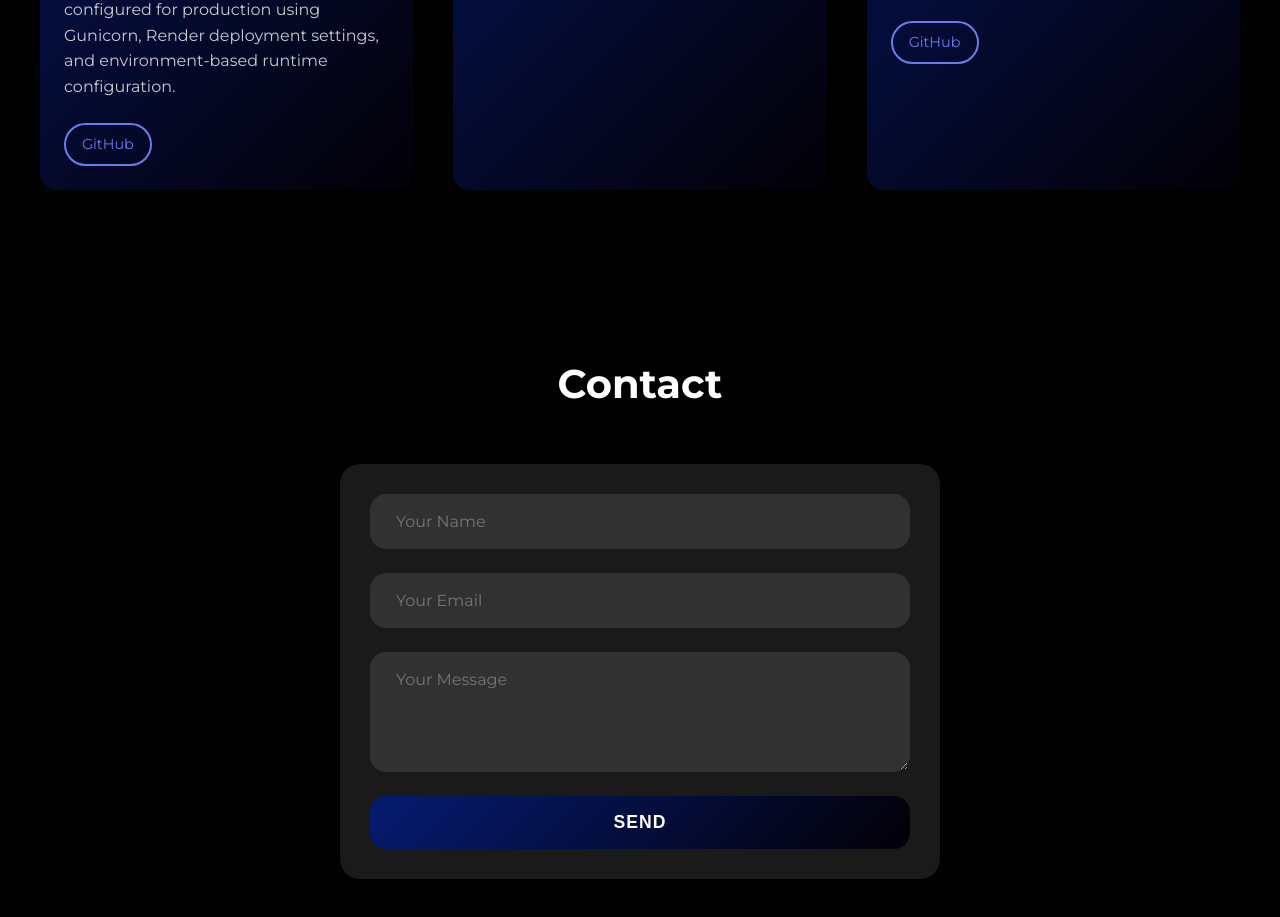
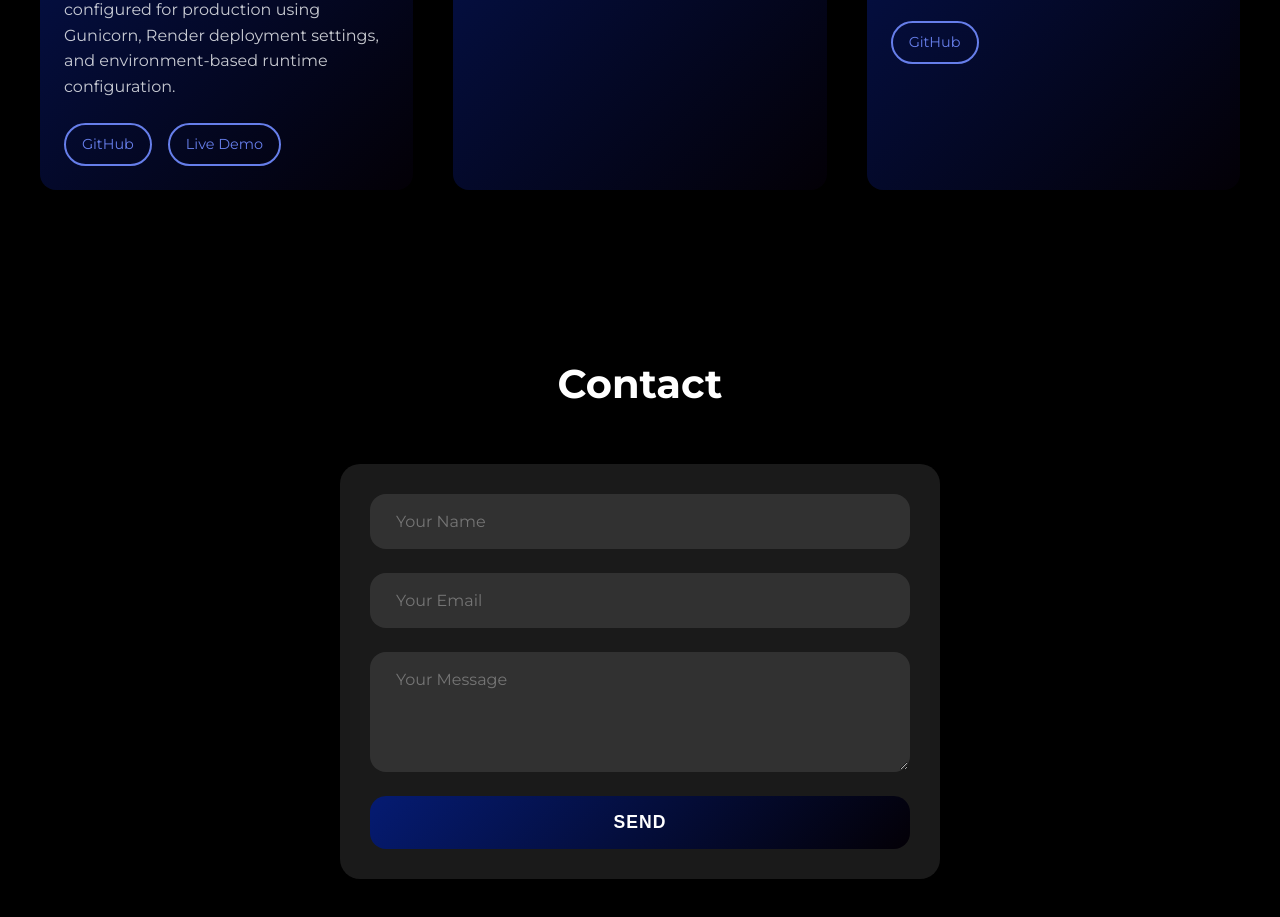
Before and after one commit to Shashank14d/myportfolio, a plain HTML site: page index.html in a window 1280 px wide. Shown: the part 3267-4184 px from the top of the page. Drawn offline with Linux system fonts and the light colour scheme.

Commit message:
new resume add

```diff
--- a/index.html
+++ b/index.html
@@ -87,7 +87,7 @@
           <p>The College Portal is a full-stack Django–PostgreSQL application featuring secure authentication, role-based access, and optimized ORM data models. It includes a dynamic UI built with Django templates and JavaScript, real-time mentor allocation logic, and automated email notifications. The system is configured for production using Gunicorn, Render deployment settings, and environment-based runtime configuration.</p>
           <div class="links">
             <a href="https://github.com/Shashank14d/College_portal.git" target="_blank">GitHub</a>
-            <!-- <a href="#" target="_blank">Live Demo</a> -->
+            <a href="#" target="_blank">Live Demo</a>
           </div>
         </div>
          <div class="project-card">
```
